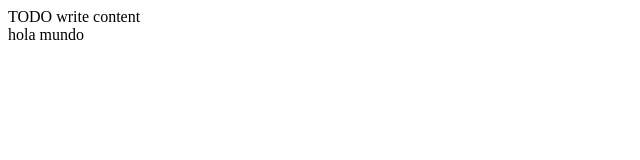
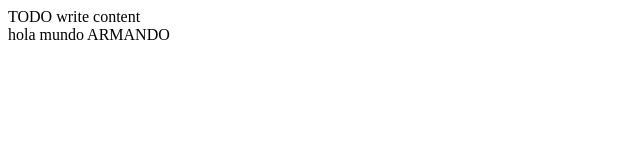
Before and after one commit to armandohuarcaya/Proyecto-1, a plain HTML site: page ProyectoArmando/web/index.html in a window 1280 px wide. Shown: the full height of the page, 0-640 px from the left. Drawn offline with Linux system fonts and the light colour scheme.

Commit message:
HOLA MUNDO ARMANDO

```diff
--- a/ProyectoArmando/web/index.html
+++ b/ProyectoArmando/web/index.html
@@ -12,6 +12,6 @@ and open the template in the editor.
     </head>
     <body>
         <div>TODO write content</div>
-        <div>hola mundo</div>
+        <div>hola mundo ARMANDO</div>
     </body>
 </html>
```
